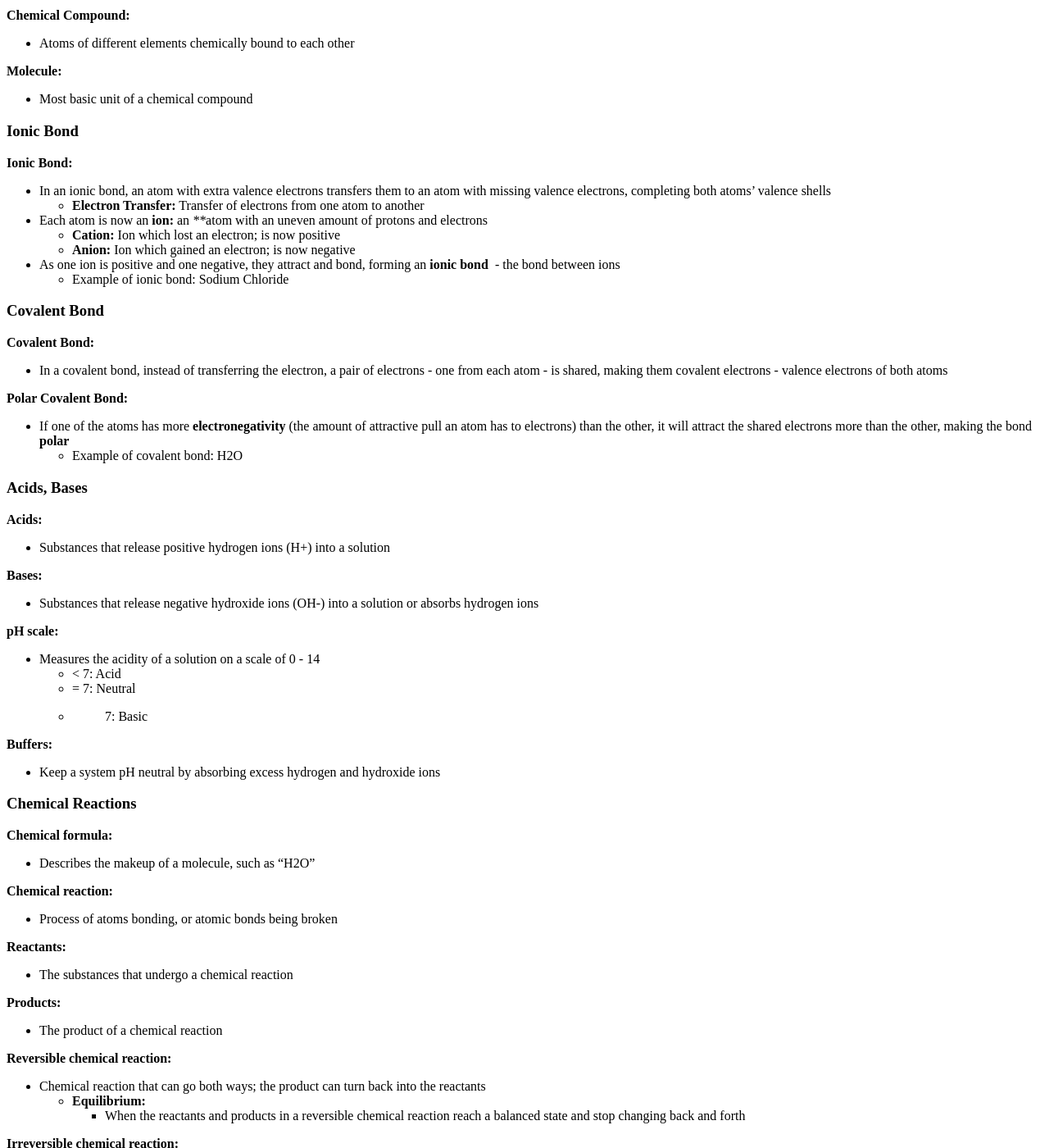
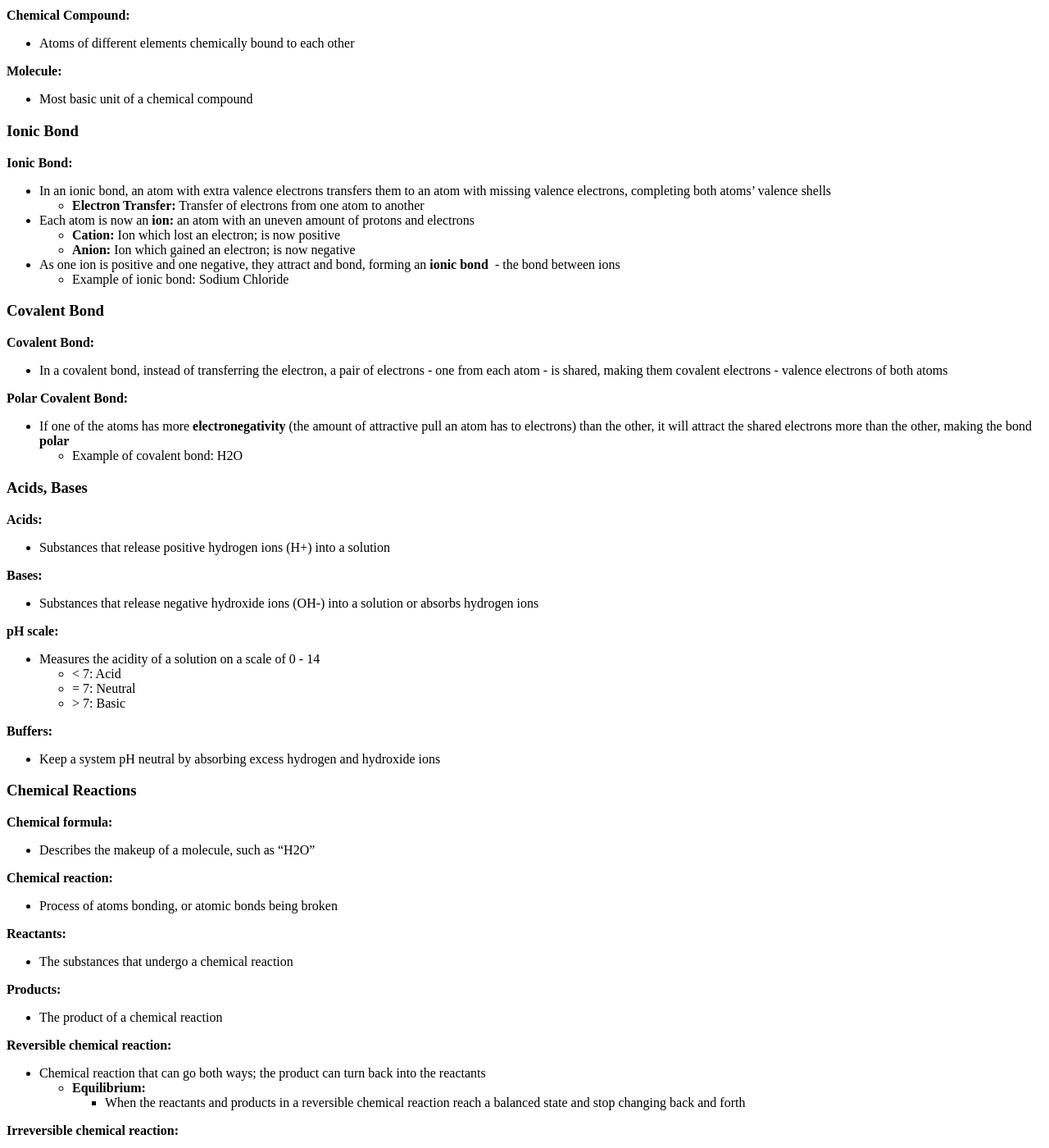
Before and after one commit to moshelando/gotten_to_the_point, a Jekyll site: the page built from md/biology/chapter2.md, in a window 1280 px wide and 1400 px high, scrolled down 2067 px. Shown: the whole window at 82% size. Built offline with Jekyll 4.4.1, drawn with Linux system fonts in a browser that asks for light colours; our own code applies the rules of GitHub Pages for plain Markdown files.

```diff
--- a/md/biology/chapter2.md
+++ b/md/biology/chapter2.md
@@ -92,7 +92,7 @@
 
 - In an ionic bond, an atom with extra valence electrons transfers them to an atom with missing valence electrons, completing both atoms’ valence shells
     - **Electron Transfer:** Transfer of electrons from one atom to another
-- Each atom is now an **ion:** an ****atom with an uneven amount of protons and electrons
+- Each atom is now an **ion:** an atom with an uneven amount of protons and electrons
     - **Cation:** Ion which lost an electron; is now positive
     - **Anion:** Ion which gained an electron; is now negative
 - As one ion is positive and one negative, they attract and bond, forming an **ionic bond**  - the bond between ions
@@ -124,7 +124,7 @@
 - Measures the acidity of a solution on a scale of 0 - 14
     - < 7: Acid
     - = 7: Neutral
-    - > 7: Basic
+    - \> 7: Basic
 
 **Buffers:**
 
```
